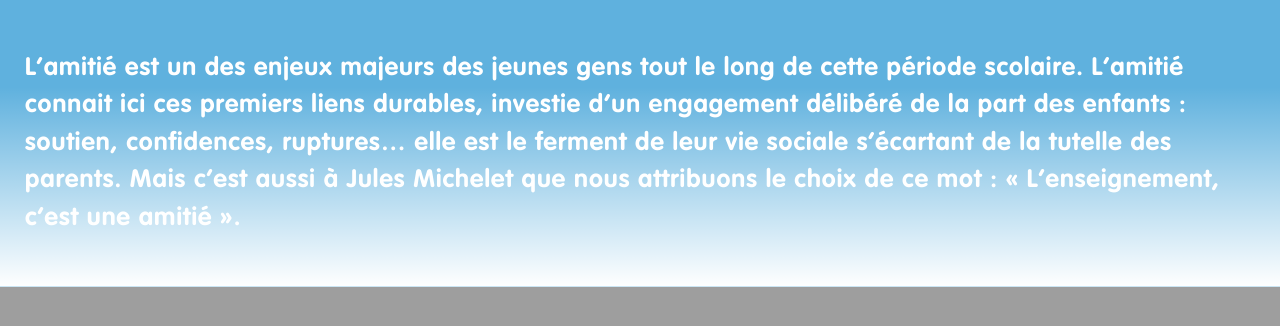
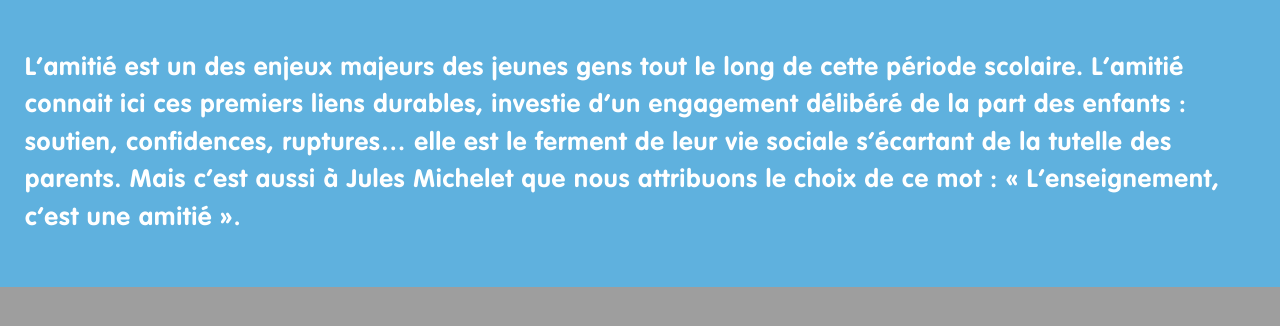
Before and after one commit to LesQuais/website, a Jekyll site: the page built from items/amitie.md, in a window 1280 px wide. Shown: the top 326 px of the page. Built offline with Jekyll 4.4.1, drawn with Linux system fonts in a browser that asks for light colours; Markdown is read by kramdown in place of the engine named in the settings.

Commit message:
Remove above gradient

```diff
--- a/css/main.css
+++ b/css/main.css
@@ -103,17 +103,6 @@ h1 .name {
 	z-index: 2;
 }
 
-#above {
-	background: -webkit-gradient(linear, left bottom, left top, from(rgba(255, 255, 255, 1)), to(rgba(255, 255, 255, 0));
-	background: -moz-linear-gradient(center bottom, rgba(255, 255, 255, 1) 0%, rgba(255, 255, 255, 0) 100%);
-	background: -o-linear-gradient(bottom, rgba(255, 255, 255, 1) 0%, rgba(255, 255, 255, 0) 100%));
-	background: linear-gradient(to top, rgba(255, 255, 255, 1), rgba(255, 255, 255, 0));
-
-	background-size: 100% 8em;
-	background-repeat: no-repeat;
-	background-position: bottom;
-}
-
 .fotorama {
 	float: left;
 	display: block;
```
